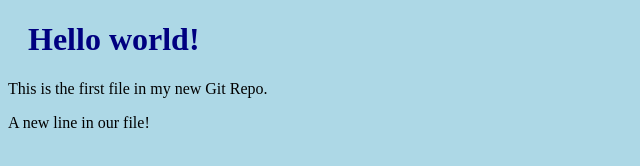
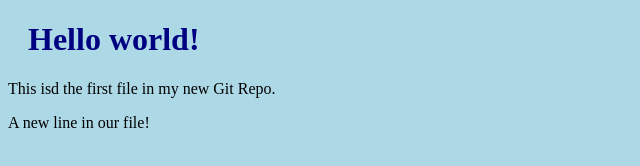
Before and after one commit to carlosmfuentesl/hello-world, a plain HTML site: page index.html in a window 1280 px wide. Shown: the full height of the page, 0-640 px from the left. Drawn offline with Linux system fonts and the light colour scheme.

Commit message:
updated index.html with emergency fix

```diff
--- a/index.html
+++ b/index.html
@@ -7,7 +7,7 @@
 <body>
 
 <h1>Hello world!</h1>
-<p>This is the first file in my new Git Repo.</p>
+<p>This isd the first file in my new Git Repo.</p>
 <p>A new line in our file!</p>
 
 </body>
```
